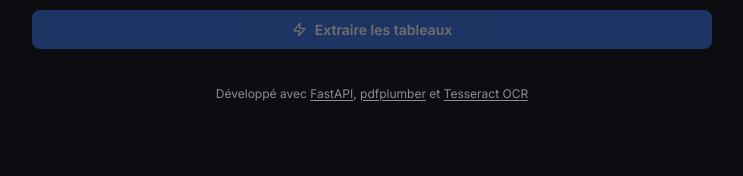
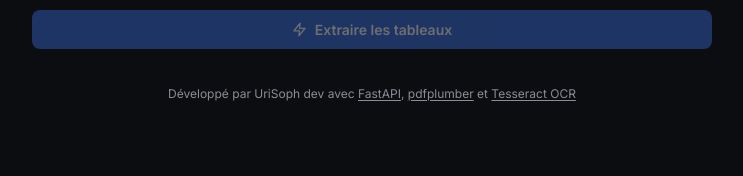
Before and after one commit to Yedmithra/pdf-table-extractor, a FastAPI app: page / in a window 1280 px wide. Shown: the part 624-800 px from the top of the page, without its empty margins (268-1011 px from the left). Run offline with FastAPI, Linux system fonts and the light colour scheme; parts of the project's set-up code (start-up, migrations or seed data) failed here and were passed over.

Commit message:
Add UriSoph dev credit to footer

```diff
--- a/app/templates/index.html
+++ b/app/templates/index.html
@@ -456,7 +456,7 @@
     <button class="btn btn-ghost" onclick="resetAll()">Nouveau fichier</button>
   </div>
 
-  <footer>Développé avec <a href="https://fastapi.tiangolo.com/" target="_blank" rel="noopener">FastAPI</a>, <a href="https://github.com/jsvine/pdfplumber" target="_blank" rel="noopener">pdfplumber</a> et <a href="https://github.com/tesseract-ocr/tesseract" target="_blank" rel="noopener">Tesseract OCR</a></footer>
+  <footer>Développé par UriSoph dev avec <a href="https://fastapi.tiangolo.com/" target="_blank" rel="noopener">FastAPI</a>, <a href="https://github.com/jsvine/pdfplumber" target="_blank" rel="noopener">pdfplumber</a> et <a href="https://github.com/tesseract-ocr/tesseract" target="_blank" rel="noopener">Tesseract OCR</a></footer>
 </div>
 
 <script>
```
